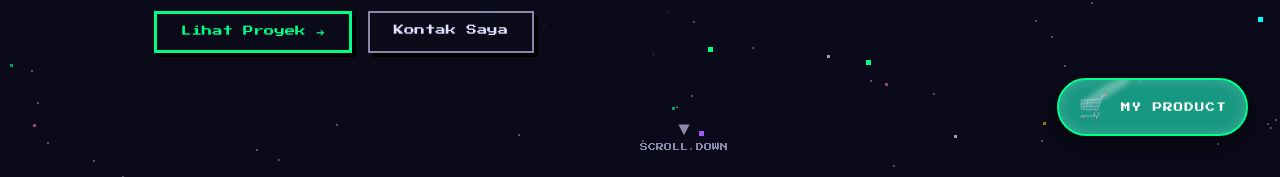
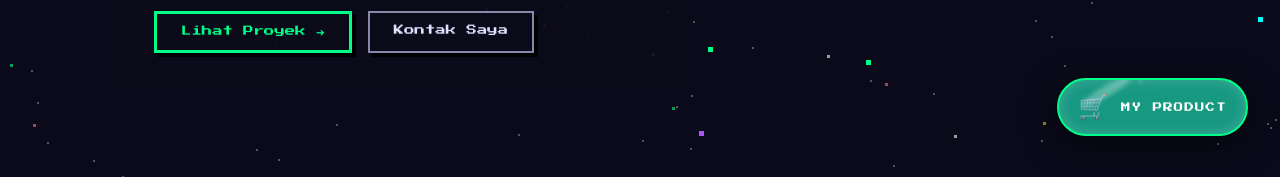
Before and after one commit to KikiAimarWicaksana/Personal_website, a React (Vite) app in the folder frontend/: page / in a window 1280 px wide. Shown: the part 623-800 px from the top of the page. Built offline with nearby package versions, Linux system fonts and the light colour scheme; no server answers.

Commit message:
UI: Remove scroll indicator and footer subtext

```diff
--- a/frontend/src/components/Footer.jsx
+++ b/frontend/src/components/Footer.jsx
@@ -39,7 +39,7 @@ export default function Footer() {
         </div>
         <div className="footer-text">
           <p>© {new Date().getFullYear()} PIXEL QUEST — Crafted with ❤️ and ☕</p>
-          <p className="footer-subtext">PRESS START TO CONTINUE...</p>
+
         </div>
         <button className="pixel-btn-sm back-to-top"
           onClick={() => window.scrollTo({ top: 0, behavior: 'smooth' })}>▲ TOP</button>
--- a/frontend/src/sections/Hero.jsx
+++ b/frontend/src/sections/Hero.jsx
@@ -57,10 +57,7 @@ export default function Hero() {
 
       </div>
 
-      <div className="scroll-indicator" style={{ position: 'absolute', bottom: '2rem', left: '50%', transform: 'translateX(-50%)', textAlign: 'center' }}>
-        <span className="scroll-arrow" style={{ display: 'block', marginBottom: '0.5rem', animation: 'bounce 2s infinite' }}>▼</span>
-        <span className="scroll-text" style={{ fontFamily: 'var(--font-pixel)', fontSize: '0.5rem', color: 'var(--text-dim)' }}>SCROLL DOWN</span>
-      </div>
+
     </header>
   );
 }
```
